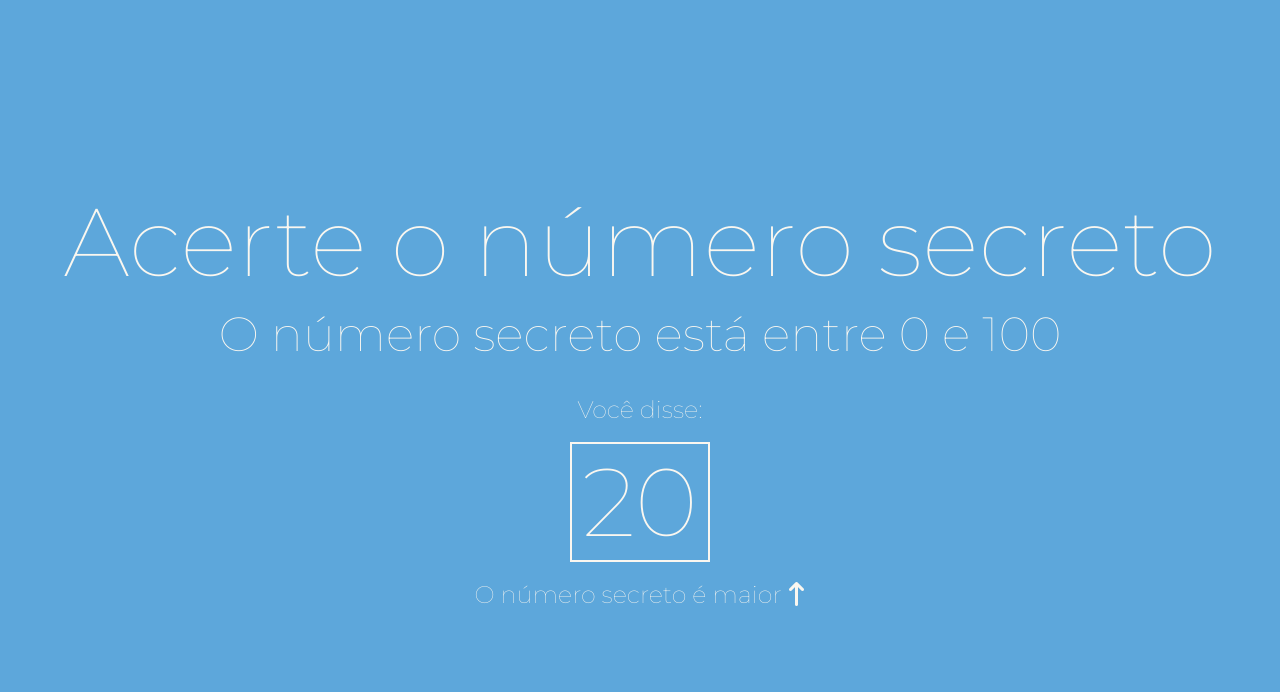
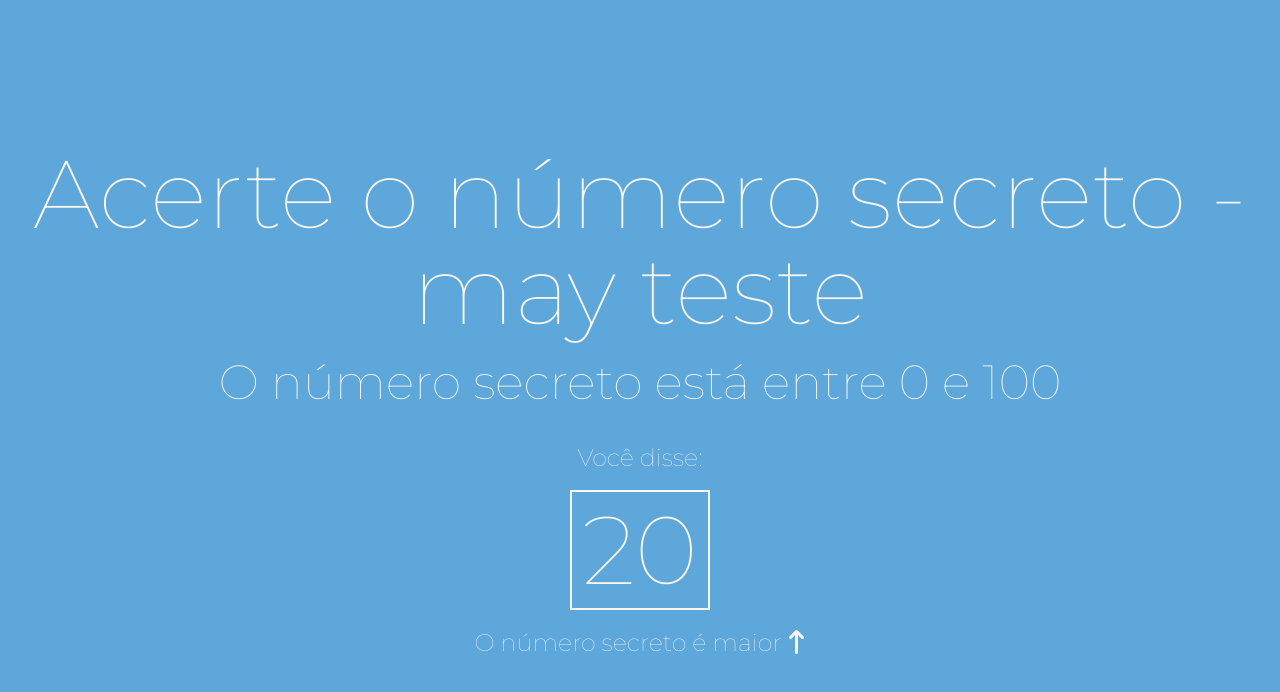
Before and after one commit to Bruslip/git, a plain HTML site: page index.html in a window 1280 px wide. Drawn offline with nearby package versions, Linux system fonts and the light colour scheme.

Commit message:
alterando dados do arquivo

```diff
--- a/index.html
+++ b/index.html
@@ -10,7 +10,7 @@
     <title>Numero Secreto</title>
 </head>
 <body>
-    <h1>Acerte o número secreto</h1>
+    <h1>Acerte o número secreto - may teste</h1>
 
     <h3>O número secreto está entre <span id="menor-valor">0</span> e <span id="maior-valor">100</span></h3>
 
```
